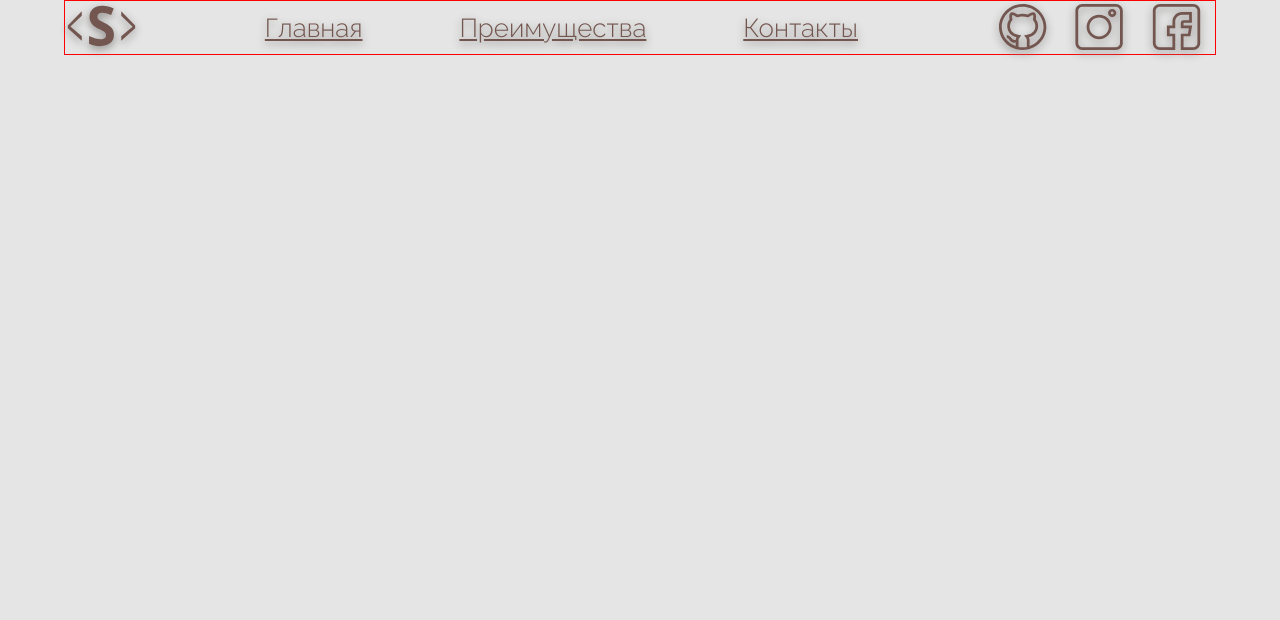
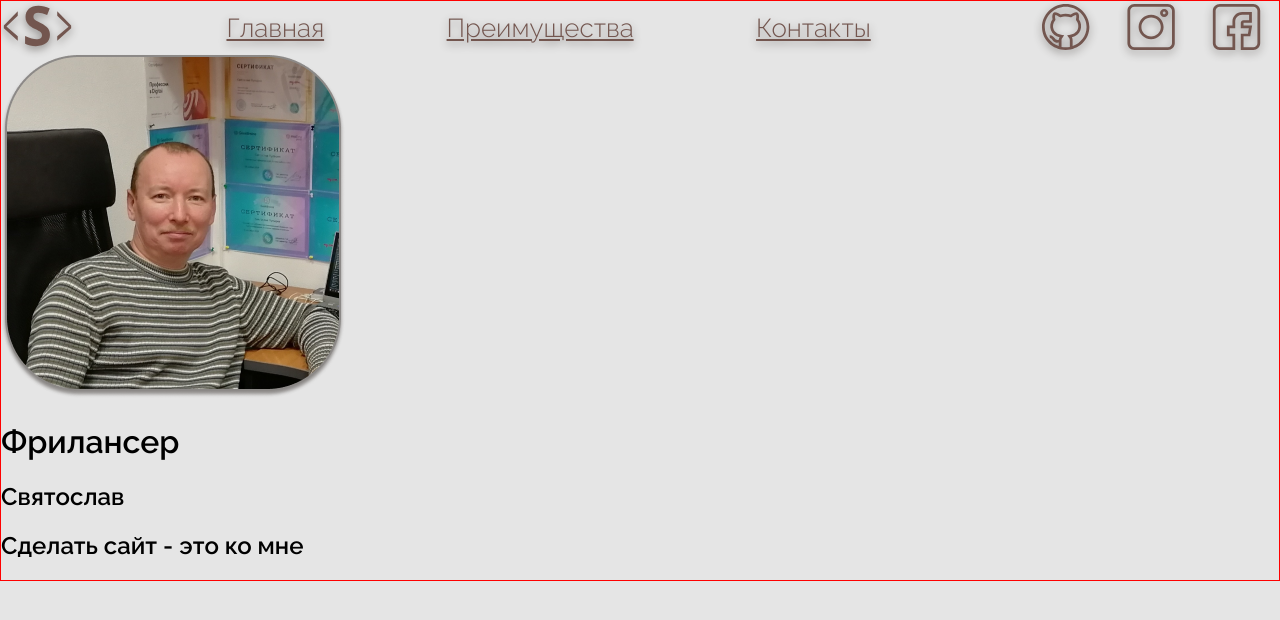
Before and after one commit to svyatoslavlp/prtfolio_2021_lessons_GLO_Academy, a plain HTML site: page sourse/index.html in a window 1280 px wide. Drawn offline with Linux system fonts and the light colour scheme.

Commit message:
начал start

```diff
--- a/sourse/css/style.css
+++ b/sourse/css/style.css
@@ -16,7 +16,7 @@ a:hover {
 
 .container {
    border: 1px solid red;
-   max-width: 90%;
+   max-width: 1440px;
    min-width: 600px;
    margin: auto;
 }
--- a/sourse/index.html
+++ b/sourse/index.html
@@ -33,7 +33,17 @@
             <!-- /.social-links -->
          </div>
          <!-- /.hero-header -->
-         <div class="hero-content"></div>
+         <div class="start">
+            <img src="img\face.png" alt="face">
+            <div class="personality">
+               <div class="basic">
+                  <h1 class="freelancer">Фрилансер</h1>
+                  <h2 class="name">Святослав</h2>
+                  <h2 class="slogan">Сделать сайт - это ко мне</h2>
+               </div>
+            </div>
+            <!-- /.personality -->
+         </div>
          <!-- /.hero-content -->
       </div>
       <!-- /.container -->
```
Also changed, not shown: sourse/img/face.png (added).
